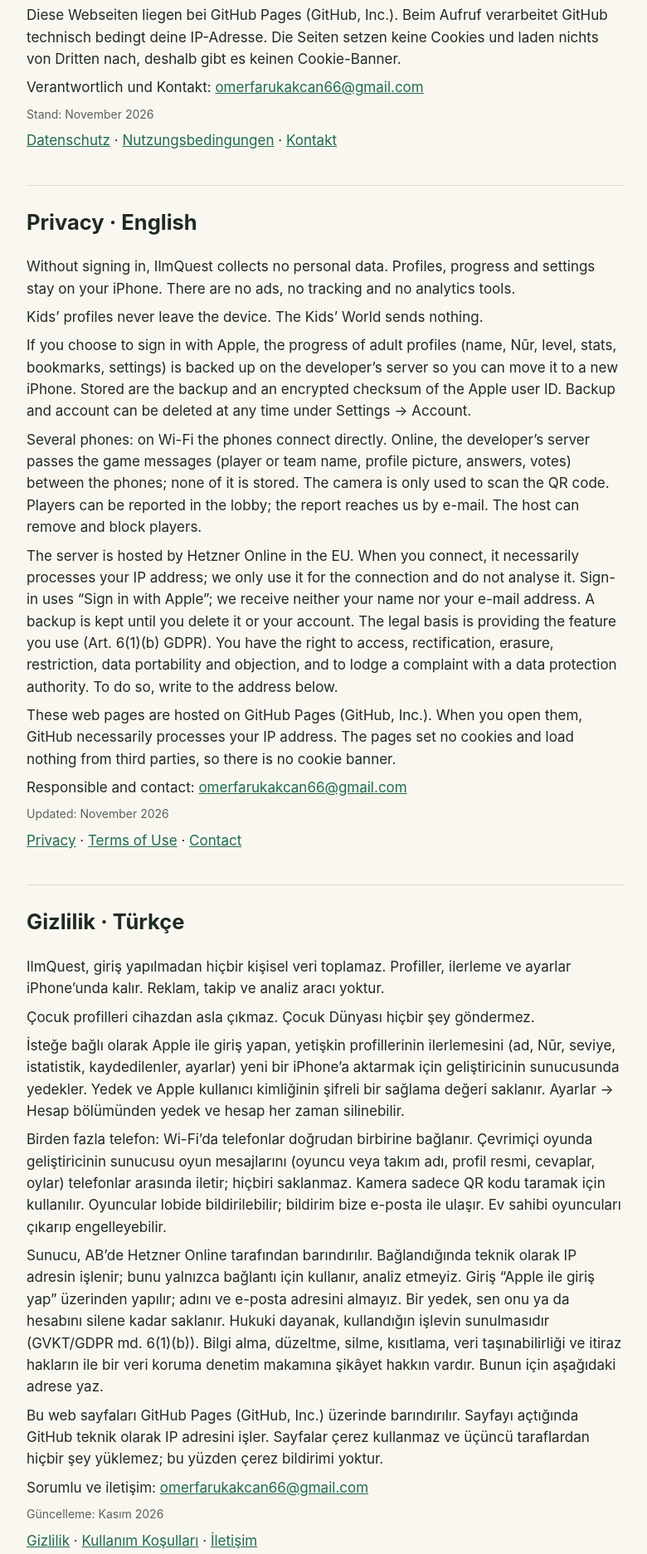
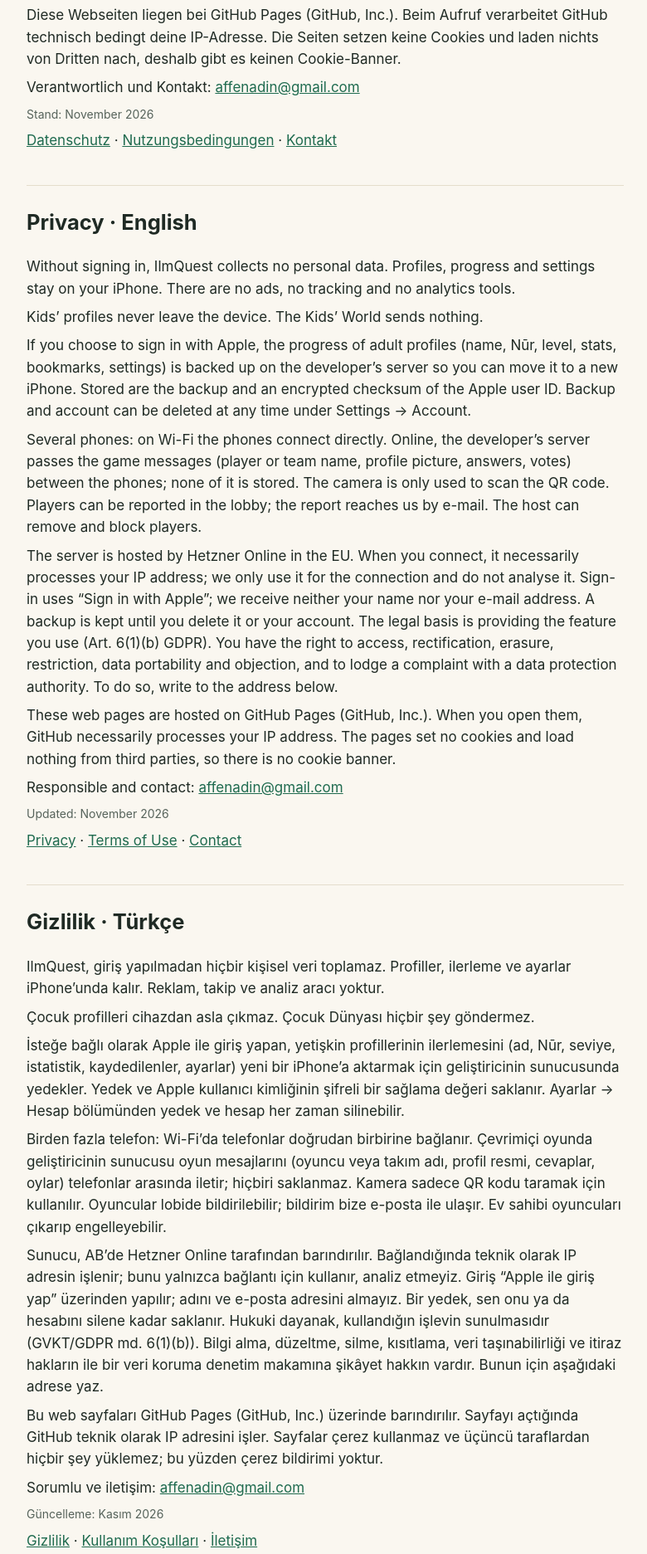
Before and after one commit to omerfarukakcan66-spec/ilmquest-app, a plain HTML site: page privacy.html in a window 1280 px wide. Shown: the part 876-2749 px from the top of the page at 83% size, without its empty margins (248-1028 px from the left). Drawn offline with Linux system fonts and the light colour scheme.

Commit message:
Support address: affenadin@gmail.com

```diff
--- a/privacy.html
+++ b/privacy.html
@@ -18,7 +18,7 @@ nav a{margin-right:16px}
 <p>Mehrere Handys: Im WLAN verbinden sich die Handys direkt miteinander. Online reicht der Server des Entwicklers die Spielnachrichten (Spieler- oder Teamname, Profilbild, Antworten, Stimmen) zwischen den Handys durch; gespeichert wird davon nichts. Die Kamera dient nur zum Scannen des QR-Codes. Spieler lassen sich in der Lobby melden; die Meldung geht per E-Mail an uns. Der Gastgeber kann Spieler entfernen und blockieren.</p>
 <p>Der Server steht bei Hetzner Online in der EU. Beim Verbinden verarbeitet er technisch bedingt deine IP-Adresse; wir nutzen sie nur für die Verbindung und werten sie nicht aus. Die Anmeldung läuft über „Mit Apple anmelden“; wir erhalten dabei weder Namen noch E-Mail-Adresse. Eine Sicherung bleibt gespeichert, bis du sie oder dein Konto löschst. Rechtsgrundlage ist die Bereitstellung der Funktion, die du nutzt (Art. 6 Abs. 1 lit. b DSGVO). Du hast das Recht auf Auskunft, Berichtigung, Löschung, Einschränkung, Datenübertragbarkeit und Widerspruch sowie auf Beschwerde bei einer Datenschutz-Aufsichtsbehörde. Schreib uns dafür an die unten genannte Adresse.</p>
 <p>Diese Webseiten liegen bei GitHub Pages (GitHub, Inc.). Beim Aufruf verarbeitet GitHub technisch bedingt deine IP-Adresse. Die Seiten setzen keine Cookies und laden nichts von Dritten nach, deshalb gibt es keinen Cookie-Banner.</p>
-<p>Verantwortlich und Kontakt: <a href="mailto:omerfarukakcan66@gmail.com">omerfarukakcan66@gmail.com</a></p>
+<p>Verantwortlich und Kontakt: <a href="mailto:affenadin@gmail.com">affenadin@gmail.com</a></p>
 <p class="muted">Stand: November 2026</p>
 <p><a href="privacy.html#de">Datenschutz</a> · <a href="terms.html#de">Nutzungsbedingungen</a> · <a href="support.html#de">Kontakt</a></p>
 </section>
@@ -29,7 +29,7 @@ nav a{margin-right:16px}
 <p>Several phones: on Wi-Fi the phones connect directly. Online, the developer’s server passes the game messages (player or team name, profile picture, answers, votes) between the phones; none of it is stored. The camera is only used to scan the QR code. Players can be reported in the lobby; the report reaches us by e-mail. The host can remove and block players.</p>
 <p>The server is hosted by Hetzner Online in the EU. When you connect, it necessarily processes your IP address; we only use it for the connection and do not analyse it. Sign-in uses “Sign in with Apple”; we receive neither your name nor your e-mail address. A backup is kept until you delete it or your account. The legal basis is providing the feature you use (Art. 6(1)(b) GDPR). You have the right to access, rectification, erasure, restriction, data portability and objection, and to lodge a complaint with a data protection authority. To do so, write to the address below.</p>
 <p>These web pages are hosted on GitHub Pages (GitHub, Inc.). When you open them, GitHub necessarily processes your IP address. The pages set no cookies and load nothing from third parties, so there is no cookie banner.</p>
-<p>Responsible and contact: <a href="mailto:omerfarukakcan66@gmail.com">omerfarukakcan66@gmail.com</a></p>
+<p>Responsible and contact: <a href="mailto:affenadin@gmail.com">affenadin@gmail.com</a></p>
 <p class="muted">Updated: November 2026</p>
 <p><a href="privacy.html#en">Privacy</a> · <a href="terms.html#en">Terms of Use</a> · <a href="support.html#en">Contact</a></p>
 </section>
@@ -40,7 +40,7 @@ nav a{margin-right:16px}
 <p>Birden fazla telefon: Wi-Fi’da telefonlar doğrudan birbirine bağlanır. Çevrimiçi oyunda geliştiricinin sunucusu oyun mesajlarını (oyuncu veya takım adı, profil resmi, cevaplar, oylar) telefonlar arasında iletir; hiçbiri saklanmaz. Kamera sadece QR kodu taramak için kullanılır. Oyuncular lobide bildirilebilir; bildirim bize e-posta ile ulaşır. Ev sahibi oyuncuları çıkarıp engelleyebilir.</p>
 <p>Sunucu, AB’de Hetzner Online tarafından barındırılır. Bağlandığında teknik olarak IP adresin işlenir; bunu yalnızca bağlantı için kullanır, analiz etmeyiz. Giriş “Apple ile giriş yap” üzerinden yapılır; adını ve e-posta adresini almayız. Bir yedek, sen onu ya da hesabını silene kadar saklanır. Hukuki dayanak, kullandığın işlevin sunulmasıdır (GVKT/GDPR md. 6(1)(b)). Bilgi alma, düzeltme, silme, kısıtlama, veri taşınabilirliği ve itiraz hakların ile bir veri koruma denetim makamına şikâyet hakkın vardır. Bunun için aşağıdaki adrese yaz.</p>
 <p>Bu web sayfaları GitHub Pages (GitHub, Inc.) üzerinde barındırılır. Sayfayı açtığında GitHub teknik olarak IP adresini işler. Sayfalar çerez kullanmaz ve üçüncü taraflardan hiçbir şey yüklemez; bu yüzden çerez bildirimi yoktur.</p>
-<p>Sorumlu ve iletişim: <a href="mailto:omerfarukakcan66@gmail.com">omerfarukakcan66@gmail.com</a></p>
+<p>Sorumlu ve iletişim: <a href="mailto:affenadin@gmail.com">affenadin@gmail.com</a></p>
 <p class="muted">Güncelleme: Kasım 2026</p>
 <p><a href="privacy.html#tr">Gizlilik</a> · <a href="terms.html#tr">Kullanım Koşulları</a> · <a href="support.html#tr">İletişim</a></p>
 </section>
```
Also changed, not shown: support.html (+3 -3 lines), terms.html (+3 -3 lines).
